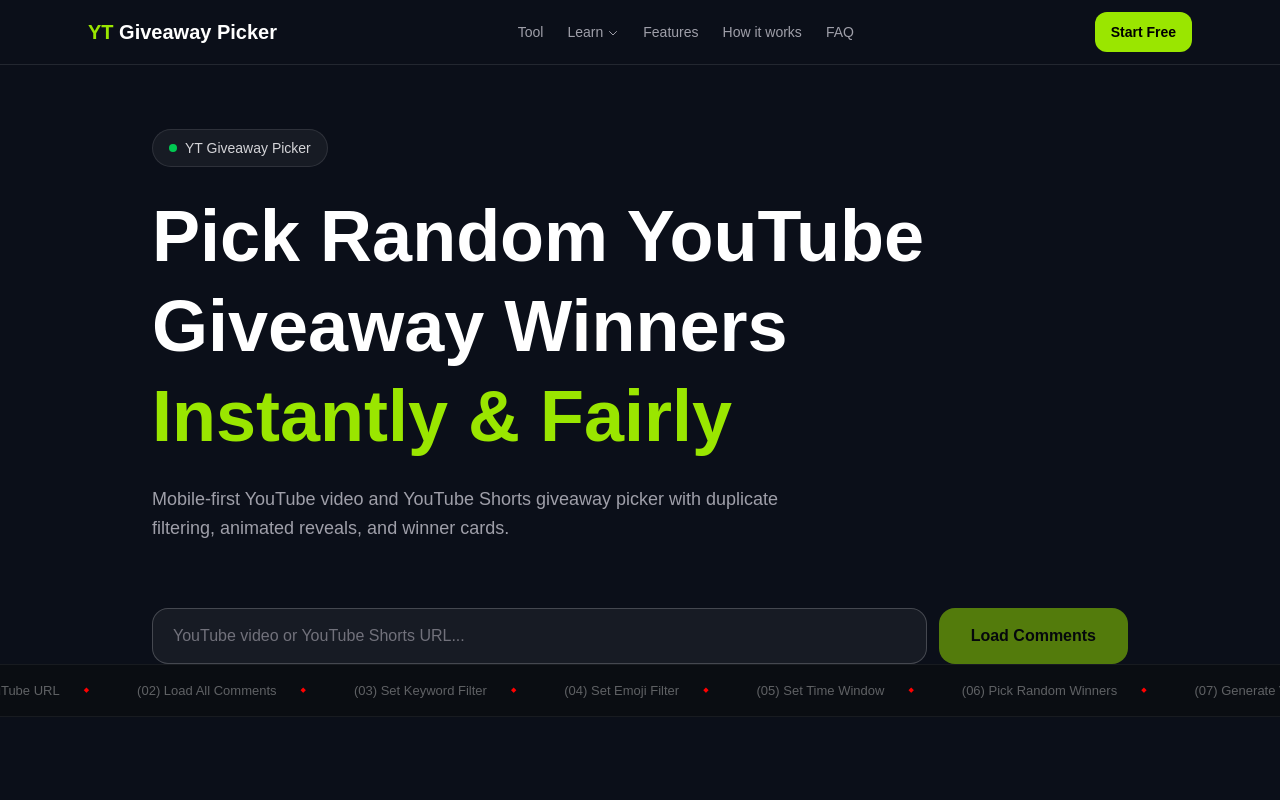
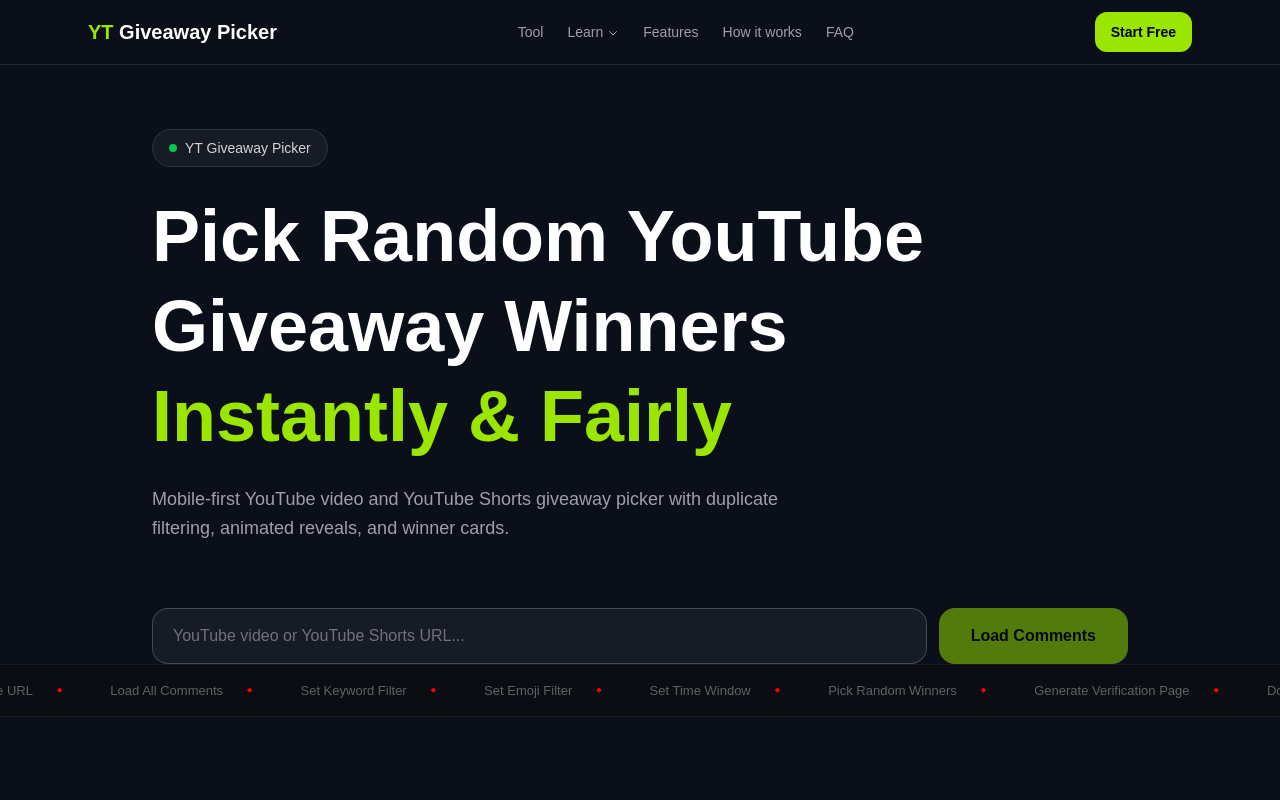
Before and after one commit to stratiqdigital-ca/yt-comment-picker, a Next.js app: page / in a window 1280 px wide. Shown: the top 800 px of the page. Built offline with nearby package versions, Linux system fonts and the light colour scheme.

Commit message:
Fix: Banner settings

```diff
--- a/components/HomepageMarketingSections.tsx
+++ b/components/HomepageMarketingSections.tsx
@@ -102,15 +102,15 @@
 
 // ─── Infinite Ticker ─────────────────────────────────────────────────────────
 const STEPS = [
-  '(01) Paste YouTube URL',
-  '(02) Load All Comments',
-  '(03) Set Keyword Filter',
-  '(04) Set Emoji Filter',
-  '(05) Set Time Window',
-  '(06) Pick Random Winners',
-  '(07) Generate Verification Page',
-  '(08) Download Winner Cards',
-  '(09) Share Proof Publicly',
+  ' Paste YouTube URL',
+  ' Load All Comments',
+  ' Set Keyword Filter',
+  ' Set Emoji Filter',
+  ' Set Time Window',
+  ' Pick Random Winners',
+  ' Generate Verification Page',
+  ' Download Winner Cards',
+  ' Share Proof Publicly',
 ]
 
 function Ticker() {
```
